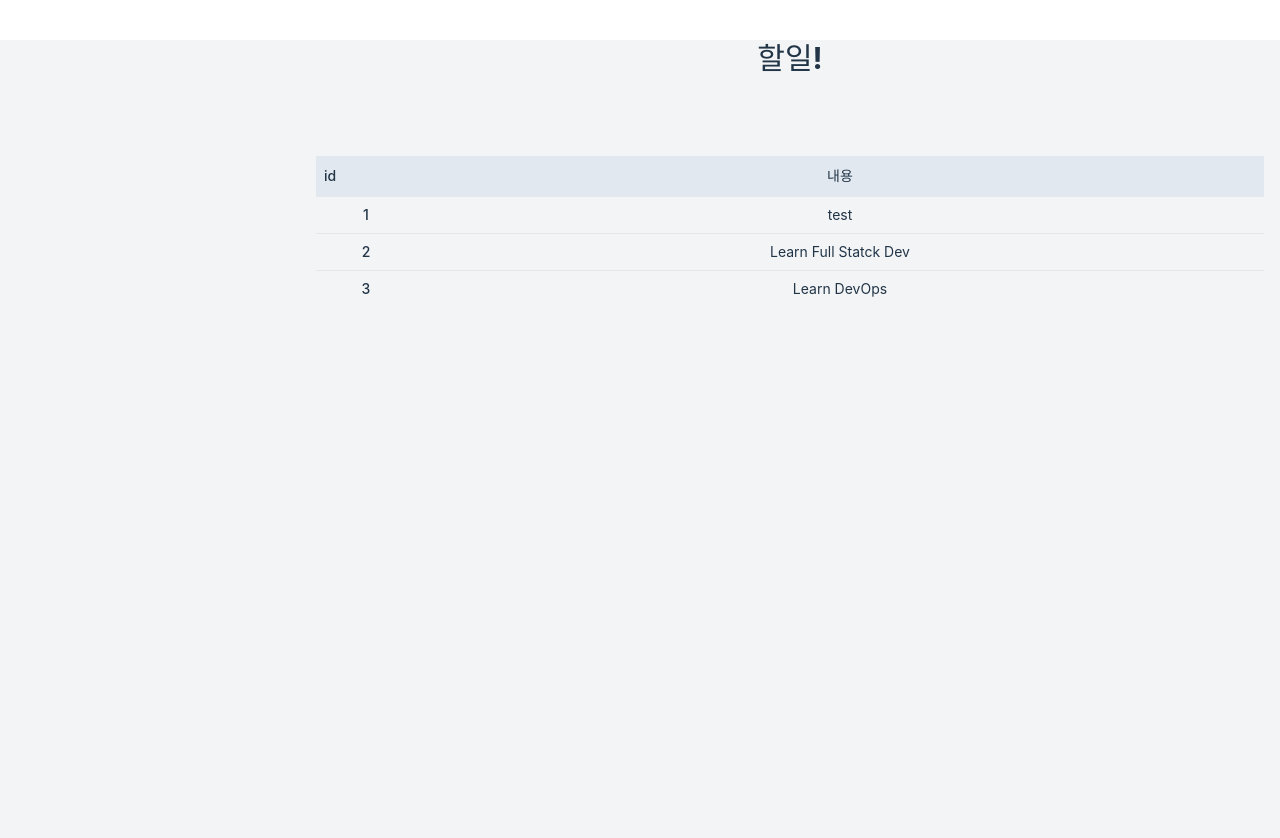
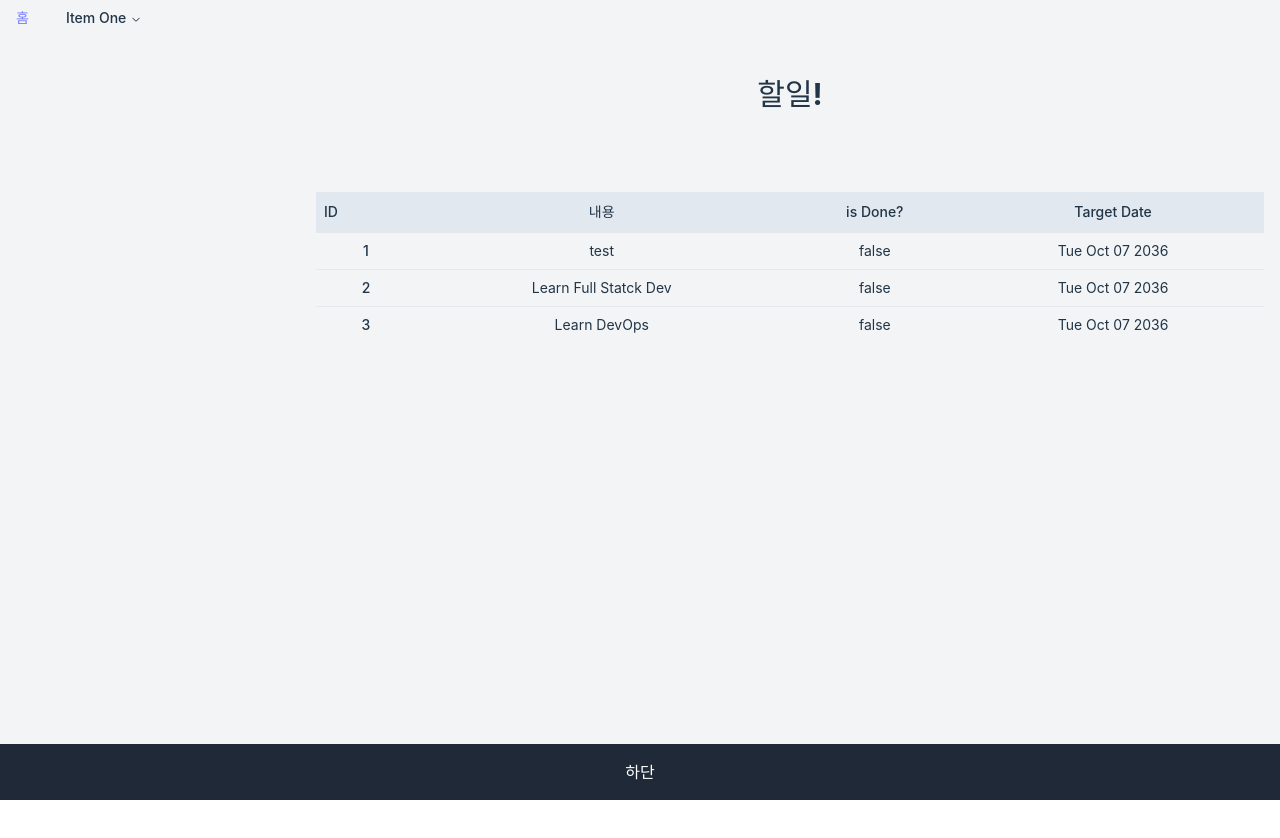
Before and after one commit to braverokmc79/springboot-restful-web, a React (Vite) app in the folder client-react/macaronics-todo-app/: page /todo/list in a window 1280 px wide. Shown: the top 838 px of the page. After the commit the page ends 800 px from the top, so only its background shows below. Built offline with nearby package versions, Linux system fonts and the light colour scheme.

Commit message:
feat(add): react , header, footer

```diff
--- a/client-react/macaronics-todo-app/package.json
+++ b/client-react/macaronics-todo-app/package.json
@@ -13,6 +13,7 @@
   },
   "dependencies": {
     "@radix-ui/react-icons": "^1.3.0",
+    "@radix-ui/react-navigation-menu": "^1.2.1",
     "@types/react-router-dom": "^5.3.3",
     "class-variance-authority": "^0.7.0",
     "clsx": "^2.1.1",
--- a/client-react/macaronics-todo-app/src/App.css
+++ b/client-react/macaronics-todo-app/src/App.css
@@ -1,5 +1,5 @@
  #root {
-  max-width: 1580px;
+  max-width: 100%;
   margin: 0 auto;
   text-align: center;
   margin:0 auto;
--- a/client-react/macaronics-todo-app/src/App.tsx
+++ b/client-react/macaronics-todo-app/src/App.tsx
@@ -6,7 +6,7 @@
 import RootLayout from './pages/RootLayout';
 import LoginPage from './pages/login/LoginPage';
 import TodoLayout from './components/todo/TodoLayout';
-import ListTodosComponent from './components/todo/ListTodosComponent';
+
 import TodoListPage from './pages/todo/TodoListPage';
 
 //라우트 정보를 담는 객체 배열
--- /dev/null
+++ b/client-react/macaronics-todo-app/src/components/common/FooterComponent.tsx
@@ -0,0 +1,11 @@
+import React from 'react'
+
+const FooterComponent:React.FC = () => {
+  return (
+    <div className='fixed bottom-0 w-full bg-gray-800 text-white texy-center py-4 '>
+      하단
+    </div>
+  )
+}
+
+export default FooterComponent
--- /dev/null
+++ b/client-react/macaronics-todo-app/src/components/common/HeaderComponent.tsx
@@ -0,0 +1,43 @@
+import React from "react";
+import {
+  NavigationMenu,
+  NavigationMenuContent,
+  NavigationMenuItem,
+  NavigationMenuLink,
+  NavigationMenuList,
+  NavigationMenuTrigger,
+} from "@/components/ui/navigation-menu";
+import { Link } from "react-router-dom";
+import { navigationMenuTriggerStyle } from "@/components/ui/navigation-menu";
+
+const HeaderComponent: React.FC = () => {
+  return (
+    <div>
+      <NavigationMenu>
+        <NavigationMenuList>
+
+         <NavigationMenuItem>
+            <Link to="/">
+              <NavigationMenuLink className={navigationMenuTriggerStyle()}>
+                 홈
+              </NavigationMenuLink>
+            </Link>
+          </NavigationMenuItem>
+
+          <NavigationMenuItem>
+            <NavigationMenuTrigger>Item One</NavigationMenuTrigger>
+            <NavigationMenuContent>
+              <NavigationMenuLink>링크</NavigationMenuLink>
+            </NavigationMenuContent>
+          </NavigationMenuItem>
+
+
+
+
+        </NavigationMenuList>
+      </NavigationMenu>
+    </div>
+  );
+};
+
+export default HeaderComponent;
--- a/client-react/macaronics-todo-app/src/components/todo/ListTodosComponent.tsx
+++ b/client-react/macaronics-todo-app/src/components/todo/ListTodosComponent.tsx
@@ -12,10 +12,14 @@
 
 const ListTodosComponent:React.FC = () => {
 
+  const today =new Date();
+
+  const targetDate = new Date(today.getFullYear()+12, today.getMonth(), today.getDate());
+
   const todos=[
-     {id:1, description:"test"},
-     {id:2, description:"Learn Full Statck Dev"},
-     {id:3, description:"Learn DevOps"},
+     {id:1, description:"test", done:false, targetDate},
+     {id:2, description:"Learn Full Statck Dev" , done:false, targetDate},
+     {id:3, description:"Learn DevOps", done:false, targetDate},
   ]
 
 
@@ -30,9 +34,10 @@
                 <TableCaption></TableCaption>
                 <TableHeader className='bg-slate-200'>
                     <TableRow>
-                    <TableHead className="w-[100px]">id</TableHead>
-                    <TableHead className='text-center'>내용</TableHead>
-
+                        <TableHead className="w-[100px]">ID</TableHead>
+                        <TableHead className='text-center'>내용</TableHead>
+                        <TableHead className='text-center'>is Done?</TableHead>
+                        <TableHead className='text-center'>Target Date</TableHead>
                     </TableRow>
                 </TableHeader>
 
@@ -42,8 +47,9 @@
                          <TableRow>
                             <TableCell className="font-medium">{todo.id}</TableCell>
                             <TableCell>{todo.description}</TableCell>
+                            <TableCell>{todo.done.toString()}</TableCell>
+                            <TableCell>{todo.targetDate.toDateString()}</TableCell>
                         </TableRow>
-
                     ))}
 
 
--- /dev/null
+++ b/client-react/macaronics-todo-app/src/components/ui/navigation-menu.tsx
@@ -0,0 +1,128 @@
+import * as React from "react"
+import { ChevronDownIcon } from "@radix-ui/react-icons"
+import * as NavigationMenuPrimitive from "@radix-ui/react-navigation-menu"
+import { cva } from "class-variance-authority"
+
+import { cn } from "@/lib/utils"
+
+const NavigationMenu = React.forwardRef<
+  React.ElementRef<typeof NavigationMenuPrimitive.Root>,
+  React.ComponentPropsWithoutRef<typeof NavigationMenuPrimitive.Root>
+>(({ className, children, ...props }, ref) => (
+  <NavigationMenuPrimitive.Root
+    ref={ref}
+    className={cn(
+      "relative z-10 flex max-w-max flex-1 items-center justify-center",
+      className
+    )}
+    {...props}
+  >
+    {children}
+    <NavigationMenuViewport />
+  </NavigationMenuPrimitive.Root>
+))
+NavigationMenu.displayName = NavigationMenuPrimitive.Root.displayName
+
+const NavigationMenuList = React.forwardRef<
+  React.ElementRef<typeof NavigationMenuPrimitive.List>,
+  React.ComponentPropsWithoutRef<typeof NavigationMenuPrimitive.List>
+>(({ className, ...props }, ref) => (
+  <NavigationMenuPrimitive.List
+    ref={ref}
+    className={cn(
+      "group flex flex-1 list-none items-center justify-center space-x-1",
+      className
+    )}
+    {...props}
+  />
+))
+NavigationMenuList.displayName = NavigationMenuPrimitive.List.displayName
+
+const NavigationMenuItem = NavigationMenuPrimitive.Item
+
+const navigationMenuTriggerStyle = cva(
+  "group inline-flex h-9 w-max items-center justify-center rounded-md bg-background px-4 py-2 text-sm font-medium transition-colors hover:bg-accent hover:text-accent-foreground focus:bg-accent focus:text-accent-foreground focus:outline-none disabled:pointer-events-none disabled:opacity-50 data-[active]:bg-accent/50 data-[state=open]:bg-accent/50"
+)
+
+const NavigationMenuTrigger = React.forwardRef<
+  React.ElementRef<typeof NavigationMenuPrimitive.Trigger>,
+  React.ComponentPropsWithoutRef<typeof NavigationMenuPrimitive.Trigger>
+>(({ className, children, ...props }, ref) => (
+  <NavigationMenuPrimitive.Trigger
+    ref={ref}
+    className={cn(navigationMenuTriggerStyle(), "group", className)}
+    {...props}
+  >
+    {children}{" "}
+    <ChevronDownIcon
+      className="relative top-[1px] ml-1 h-3 w-3 transition duration-300 group-data-[state=open]:rotate-180"
+      aria-hidden="true"
+    />
+  </NavigationMenuPrimitive.Trigger>
+))
+NavigationMenuTrigger.displayName = NavigationMenuPrimitive.Trigger.displayName
+
+const NavigationMenuContent = React.forwardRef<
+  React.ElementRef<typeof NavigationMenuPrimitive.Content>,
+  React.ComponentPropsWithoutRef<typeof NavigationMenuPrimitive.Content>
+>(({ className, ...props }, ref) => (
+  <NavigationMenuPrimitive.Content
+    ref={ref}
+    className={cn(
+      "left-0 top-0 w-full data-[motion^=from-]:animate-in data-[motion^=to-]:animate-out data-[motion^=from-]:fade-in data-[motion^=to-]:fade-out data-[motion=from-end]:slide-in-from-right-52 data-[motion=from-start]:slide-in-from-left-52 data-[motion=to-end]:slide-out-to-right-52 data-[motion=to-start]:slide-out-to-left-52 md:absolute md:w-auto ",
+      className
+    )}
+    {...props}
+  />
+))
+NavigationMenuContent.displayName = NavigationMenuPrimitive.Content.displayName
+
+const NavigationMenuLink = NavigationMenuPrimitive.Link
+
+const NavigationMenuViewport = React.forwardRef<
+  React.ElementRef<typeof NavigationMenuPrimitive.Viewport>,
+  React.ComponentPropsWithoutRef<typeof NavigationMenuPrimitive.Viewport>
+>(({ className, ...props }, ref) => (
+  <div className={cn("absolute left-0 top-full flex justify-center")}>
+    <NavigationMenuPrimitive.Viewport
+      className={cn(
+        "origin-top-center relative mt-1.5 h-[var(--radix-navigation-menu-viewport-height)] w-full overflow-hidden rounded-md border bg-popover text-popover-foreground shadow data-[state=open]:animate-in data-[state=closed]:animate-out data-[state=closed]:zoom-out-95 data-[state=open]:zoom-in-90 md:w-[var(--radix-navigation-menu-viewport-width)]",
+        className
+      )}
+      ref={ref}
+      {...props}
+    />
+  </div>
+))
+NavigationMenuViewport.displayName =
+  NavigationMenuPrimitive.Viewport.displayName
+
+const NavigationMenuIndicator = React.forwardRef<
+  React.ElementRef<typeof NavigationMenuPrimitive.Indicator>,
+  React.ComponentPropsWithoutRef<typeof NavigationMenuPrimitive.Indicator>
+>(({ className, ...props }, ref) => (
+  <NavigationMenuPrimitive.Indicator
+    ref={ref}
+    className={cn(
+      "top-full z-[1] flex h-1.5 items-end justify-center overflow-hidden data-[state=visible]:animate-in data-[state=hidden]:animate-out data-[state=hidden]:fade-out data-[state=visible]:fade-in",
+      className
+    )}
+    {...props}
+  >
+    <div className="relative top-[60%] h-2 w-2 rotate-45 rounded-tl-sm bg-border shadow-md" />
+  </NavigationMenuPrimitive.Indicator>
+))
+NavigationMenuIndicator.displayName =
+  NavigationMenuPrimitive.Indicator.displayName
+
+export {
+  navigationMenuTriggerStyle,
+  NavigationMenu,
+  NavigationMenuList,
+  NavigationMenuItem,
+  NavigationMenuContent,
+  NavigationMenuTrigger,
+  NavigationMenuLink,
+  NavigationMenuIndicator,
+  NavigationMenuViewport,
+}
--- a/client-react/macaronics-todo-app/src/pages/ErrorPage.tsx
+++ b/client-react/macaronics-todo-app/src/pages/ErrorPage.tsx
@@ -26,6 +26,7 @@
 
   if (error.status === 500) {
     message = error.data.message;
+    console.log(error.data.message);
   }
 
   if (error.status === 404) {
--- a/client-react/macaronics-todo-app/src/pages/HomePage.tsx
+++ b/client-react/macaronics-todo-app/src/pages/HomePage.tsx
@@ -1,8 +1,19 @@
 import React from 'react'
+import { Link } from 'react-router-dom'
 
-const HomePage = () => {
+const HomePage:React.FC = () => {
   return (
-    <div>HomePage</div>
+    <div className='flex flex-col justify-center items-center'>
+
+
+        <h1 className='text-3xl font-bold text-center mt-10'>Home Page</h1>
+
+        <Link to="/todo/list" className='text-3xl font-bold text-center mt-10
+          text-blue-500 hover:text-blue-700
+        '>
+          할일 목록
+        </Link>
+    </div>
   )
 }
 
--- a/client-react/macaronics-todo-app/src/pages/RootLayout.tsx
+++ b/client-react/macaronics-todo-app/src/pages/RootLayout.tsx
@@ -1,12 +1,20 @@
+import FooterComponent from "@/components/common/FooterComponent";
+import HeaderComponent from "@/components/common/HeaderComponent";
 import React from "react";
 import { Outlet } from "react-router-dom";
 
 const RootLayout: React.FC = () => {
   return (
     <>
-      <main className='w-[1580px] mx-auto'>
+      <main className="w-[1580px] mx-auto">
+        <HeaderComponent />
+
         <Outlet />
+
+
       </main>
+
+      <FooterComponent />
     </>
   );
 };
```
Also changed, not shown: 1 other file (tests, documents, lock files or other folders).
